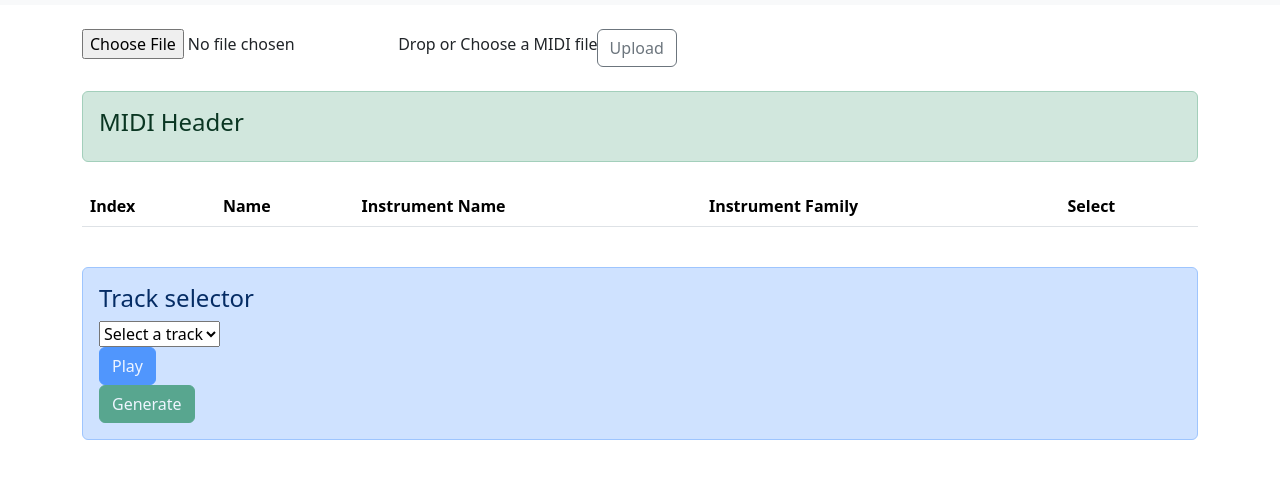
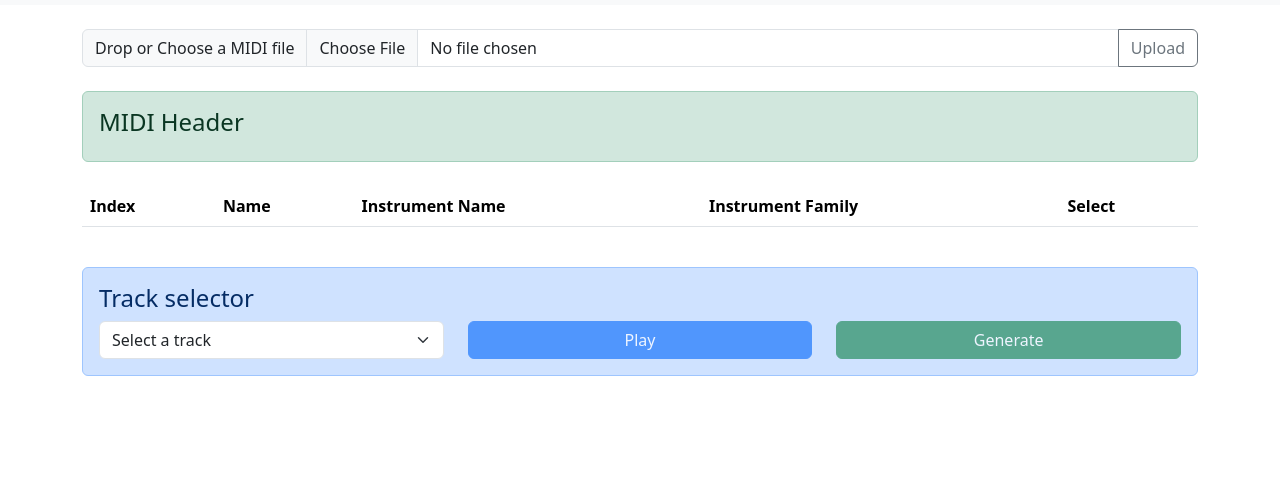
Before and after one commit to stevenjoezhang/markov-music, a plain HTML site: page index.html in a window 1280 px wide. Shown: the part 51-530 px from the top of the page. Drawn offline with nearby package versions, Linux system fonts and the light colour scheme; a script that the page names is missing.

Commit message:
Upgrade to Bootstrap 5

```diff
--- a/index.html
+++ b/index.html
@@ -6,7 +6,7 @@
 <title>Markov Music</title>
 <link rel="shortcut icon" href="/favicon.ico">
 <link rel="apple-touch-icon" sizes="180x180" href="/images/favicon.png">
-<link rel="stylesheet" href="https://cdn.jsdelivr.net/npm/bootstrap/dist/css/bootstrap.min.css">
+<link rel="stylesheet" href="https://cdn.jsdelivr.net/npm/bootstrap@5/dist/css/bootstrap.min.css">
 <script src="https://cdn.jsdelivr.net/npm/bs-custom-file-input/dist/bs-custom-file-input.min.js"></script>
 <script src="https://cdn.jsdelivr.net/npm/tone/build/Tone.min.js"></script>
 <script src="https://cdn.jsdelivr.net/npm/@tonejs/midi/build/Midi.min.js"></script>
@@ -25,14 +25,10 @@
 	<div class="container">
 		<section class="row">
 			<div class="col-md-12 mt-4">
-				<div class="input-group">
-					<div class="custom-file">
-						<input type="file" class="custom-file-input" id="midi-upload" accept="audio/midi">
-						<label class="custom-file-label" for="midi-upload">Drop or Choose a MIDI file</label>
-					</div>
-					<div class="input-group-append">
-						<button class="btn btn-outline-secondary" type="button" id="midi-upload-button">Upload</button>
-					</div>
+				<div class="input-group custom-file">
+					<label class="input-group-text" for="midi-upload">Drop or Choose a MIDI file</label>
+					<input type="file" class="form-control" id="midi-upload" accept="audio/midi">
+					<button class="btn btn-outline-secondary" type="button" id="midi-upload-button">Upload</button>
 				</div>
 			</div>
 			<div class="col-md-12 mt-4">
@@ -58,17 +54,17 @@
 			<div class="col-md-12 mt-4">
 				<div class="alert alert-primary mb-0" role="alert">
 					<h4 class="alert-heading">Track selector</h4>
-					<div class="form-row">
+					<div class="row">
 						<div class="col-md-4">
-							<select class="custom-select" id="track-select">
+							<select class="form-select" id="track-select">
 								<option selected>Select a track</option>
 							</select>
 						</div>
-						<div class="col-md-4">
-							<button type="button" class="btn btn-primary btn-block" id="play" disabled="disabled">Play</button>
+						<div class="col-md-4 d-grid">
+							<button type="button" class="btn btn-primary" id="play" disabled="disabled">Play</button>
 						</div>
-						<div class="col-md-4">
-							<button type="button" class="btn btn-success btn-block" id="play" disabled="disabled">Generate</button>
+						<div class="col-md-4 d-grid">
+							<button type="button" class="btn btn-success" id="play" disabled="disabled">Generate</button>
 						</div>
 					</div>
 				</div>
```
